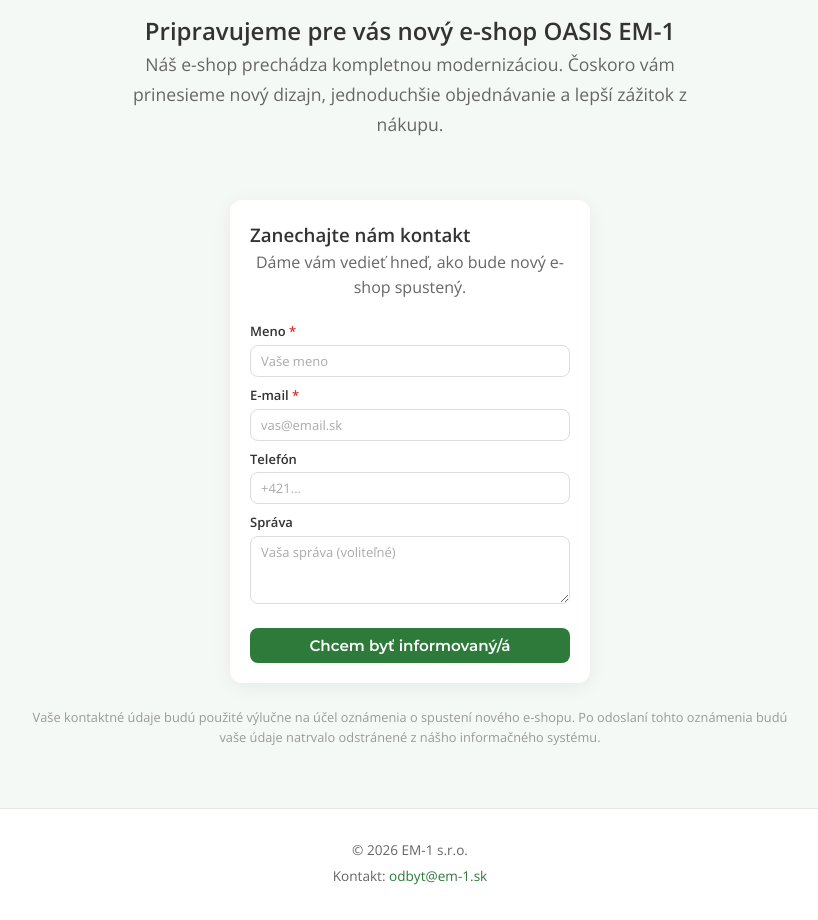
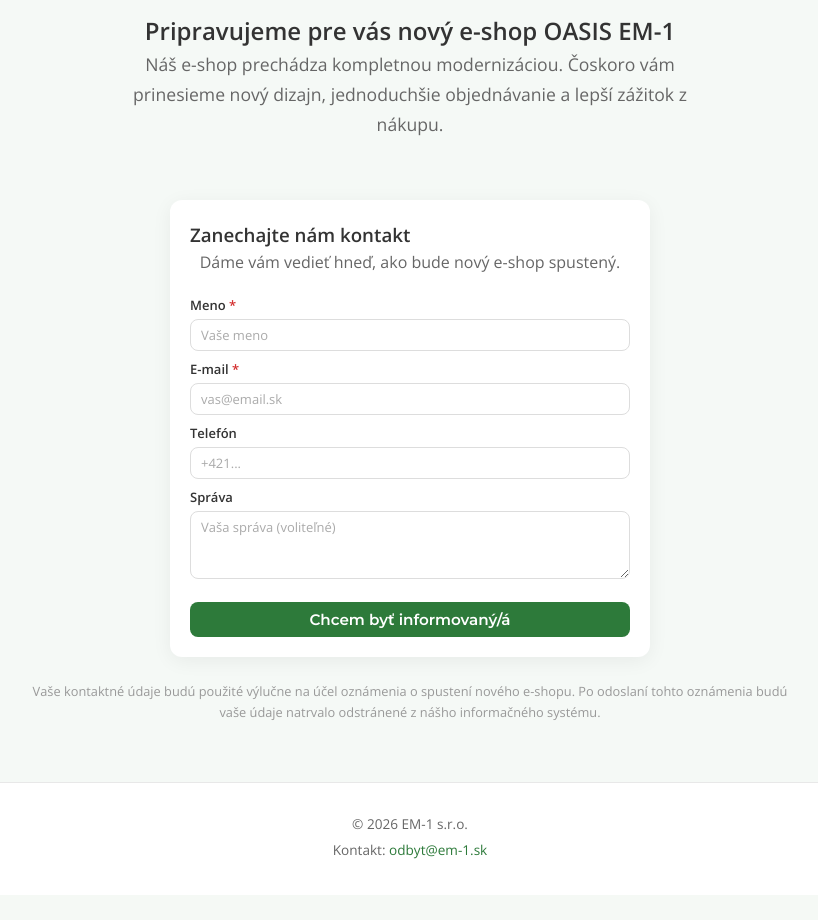
Before and after one commit to rauschiccsk/emcenter-web, a Python web app: template app/templates/index.html in a window 1280 px wide. Shown: the part 133-1053 px from the top of the page, without its empty margins (230-1048 px from the left). After the commit the page ends 992 px from the top, so only its background shows below. Run offline with Jinja, Linux system fonts and the light colour scheme; the template is opened without the code that fills it, so the values that code supplies are empty.

Commit message:
fix: constrain form card width to 480px centered
Co-Authored-By: Claude Opus 4.6 <noreply@anthropic.com>

```diff
--- a/static/css/style.css
+++ b/static/css/style.css
@@ -91,8 +91,9 @@ body {
     border-radius: 12px;
     padding: 20px;
     box-shadow: 0 4px 20px rgba(0, 0, 0, 0.06);
-    max-width: 360px;
+    max-width: 480px;
     margin: 0 auto;
+    width: 100%;
 }
 
 .form-wrapper h2 {
```
